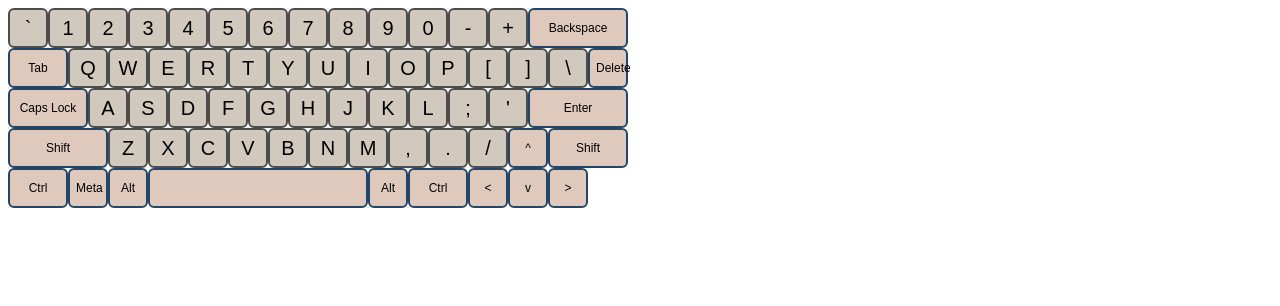
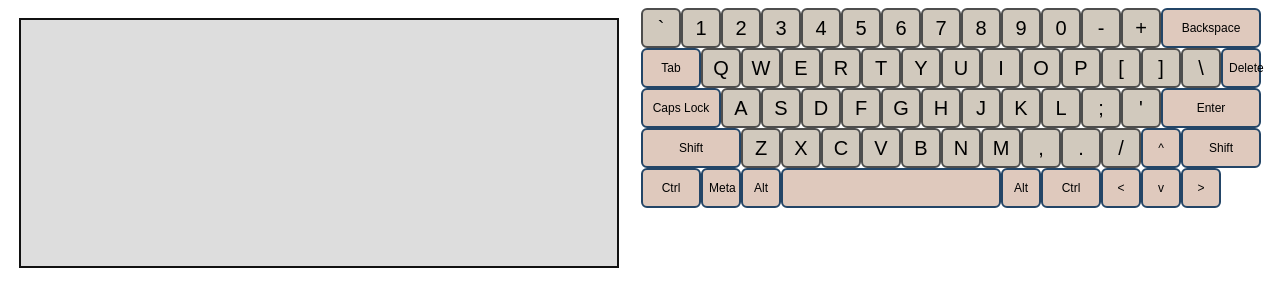
Before and after one commit to AldTLT/virtual-keyboard, a plain HTML site: page index.html in a window 1280 px wide. Drawn offline with Linux system fonts and the light colour scheme.

Commit message:
feat: add monitor

```diff
--- a/index.html
+++ b/index.html
@@ -1,5 +1,5 @@
 <html>
 <head>
-    <script type="text/javascript" src="test.js"></script>
+    <script type="text/javascript" src="script.js"></script>
 </head>
 </html>
--- a/test.js
+++ b/script.js
@@ -2,9 +2,24 @@ onload = function () {
     load();
 };
 
+const WRAPPER_STYLE = {
+    display: 'flex',
+    flexWrap: 'wrap',
+}
+
+const MONITOR_STYLE = {
+    width: '600px',
+    height: '250px',
+    margin: '10px auto',
+    border: '2px solid #111111',
+    backgroundColor: '#dddddd',
+    resize: 'none',
+}
+
 const KEYBOARD_STYLE = {
     display: 'grid',
-    gridTemplate: 'repeat(10, 20px) / repeat(31, 20px)'
+    gridTemplate: 'repeat(10, 20px) / repeat(31, 20px)',
+    margin: '0 auto',
 }
 
 const SPECIAL_BUTTON_STYLE = {
@@ -22,7 +37,6 @@ const BUTTON_STYLE = {
     border: '2px solid #4d4d4d',
     borderRadius: '6px',
     fontSize: '20px',
-
 };
 
 const LINE_1_BUTTONS = {
@@ -85,59 +99,76 @@ const LINE_4_BUTTONS = {
 }
 
 function load() {
-    let div = document.createElement('div');
-    div.className = 'keyboard';
+    //Create container
+    let wrapper = document.createElement('div');
+    wrapper.className = 'wrapper';
+    for (let styleProperty in WRAPPER_STYLE) {
+        wrapper.style[styleProperty] = WRAPPER_STYLE[styleProperty];
+    }
+    document.body.append(wrapper);
+
+    //Create monitor
+    let monitor = document.createElement('textarea');
+    monitor.className = 'monitor';
+    for (let styleProperty in MONITOR_STYLE) {
+        monitor.style[styleProperty] = MONITOR_STYLE[styleProperty];
+    }
+    wrapper.append(monitor);
+
+    //Create keyboard
+    let keyboard = document.createElement('div');
+    keyboard.className = 'keyboard';
     for (let styleProperty in KEYBOARD_STYLE) {
-        div.style[styleProperty] = KEYBOARD_STYLE[styleProperty];
+        keyboard.style[styleProperty] = KEYBOARD_STYLE[styleProperty];
     }
-    document.body.append(div);
+    wrapper.append(keyboard);
     customElements.define('key-button', KeyButton, { extends: 'button' });
     customElements.define('special-key-button', SpecialButton, { extends: 'button' });
 
     //Line buttons 1
-    createKeys(LINE_1_BUTTONS, div);
-    createSpecialKey('Backspace', 'Backspace', div, 5);
+    createKeys(LINE_1_BUTTONS, keyboard);
+    createSpecialKey('Backspace', 'Backspace', keyboard, 5);
     //Line buttons 2
-    createSpecialKey('Tab', 'Tab', div, 3);
-    createKeys(LINE_2_BUTTONS, div);
-    createSpecialKey('Delete', 'Delete', div);
+    createSpecialKey('Tab', 'Tab', keyboard, 3);
+    createKeys(LINE_2_BUTTONS, keyboard);
+    createSpecialKey('Delete', 'Delete', keyboard);
     //Line buttons 3
-    createSpecialKey('CapsLock', 'Caps Lock', div, 4);
-    createKeys(LINE_3_BUTTONS, div);
-    createSpecialKey('Enter', 'Enter', div, 5);
+    createSpecialKey('CapsLock', 'Caps Lock', keyboard, 4);
+    createKeys(LINE_3_BUTTONS, keyboard);
+    createSpecialKey('Enter', 'Enter', keyboard, 5);
     //Line buttons 4
-    createSpecialKey('ShiftLeft', 'Shift', div, 5);
-    createKeys(LINE_4_BUTTONS, div);
-    createSpecialKey('ArrowUp', '^', div);
-    createSpecialKey('ShiftRight', 'Shift', div, 4);
+    createSpecialKey('ShiftLeft', 'Shift', keyboard, 5);
+    createKeys(LINE_4_BUTTONS, keyboard);
+    createSpecialKey('ArrowUp', '^', keyboard);
+    createSpecialKey('ShiftRight', 'Shift', keyboard, 4);
     //Line buttons 5
-    createSpecialKey('ControlLeft', 'Ctrl', div, 3);
-    createSpecialKey('MetaLeft', 'Meta', div);
-    createSpecialKey('AltLeft', 'Alt', div);
-    createSpecialKey('Space', ' ', div, 11);
-    createSpecialKey('AltRight', 'Alt', div);
-    createSpecialKey('ControlRight', 'Ctrl', div, 3);
-    createSpecialKey('ArrowLeft', '<', div);
-    createSpecialKey('ArrowDown', 'v', div);
-    createSpecialKey('ArrowRight', '>', div);
+    createSpecialKey('ControlLeft', 'Ctrl', keyboard, 3);
+    createSpecialKey('MetaLeft', 'Meta', keyboard);
+    createSpecialKey('AltLeft', 'Alt', keyboard);
+    createSpecialKey('Space', ' ', keyboard, 11);
+    createSpecialKey('AltRight', 'Alt', keyboard);
+    createSpecialKey('ControlRight', 'Ctrl', keyboard, 3);
+    createSpecialKey('ArrowLeft', '<', keyboard);
+    createSpecialKey('ArrowDown', 'v', keyboard);
+    createSpecialKey('ArrowRight', '>', keyboard);
 }
 
 //Function creates key-buttons from object and appends to page.
-function createKeys(keys, div) {
+function createKeys(keys, domElement) {
     for (let key in keys) {
         let keyButton = getKey(key, keys[key]);
-        div.append(keyButton);
+        domElement.append(keyButton);
     }
 }
 
 //Function creates a functional key-button and appends to page.
-function createSpecialKey(key, text, div, length) {
+function createSpecialKey(key, text, domElement, length) {
     let keyButton = document.createElement('button', 'special-key-button');
     keyButton.id = key;
     keyButton.innerText = text;
     keyButton.style.gridColumn = length !== undefined ? `span ${length}` : 'span 2';
     // debugger;
-    div.append(keyButton);
+    domElement.append(keyButton);
 }
 
 //Function returns the key-button.
@@ -148,6 +179,8 @@ function getKey(id, text, length) {
     key.style.gridColumn = length !== undefined ? `span ${length}` : 'span 2';
     return key;
 }
+
+
 
 //The class represents key-button.
 class KeyButton extends HTMLButtonElement {
```
